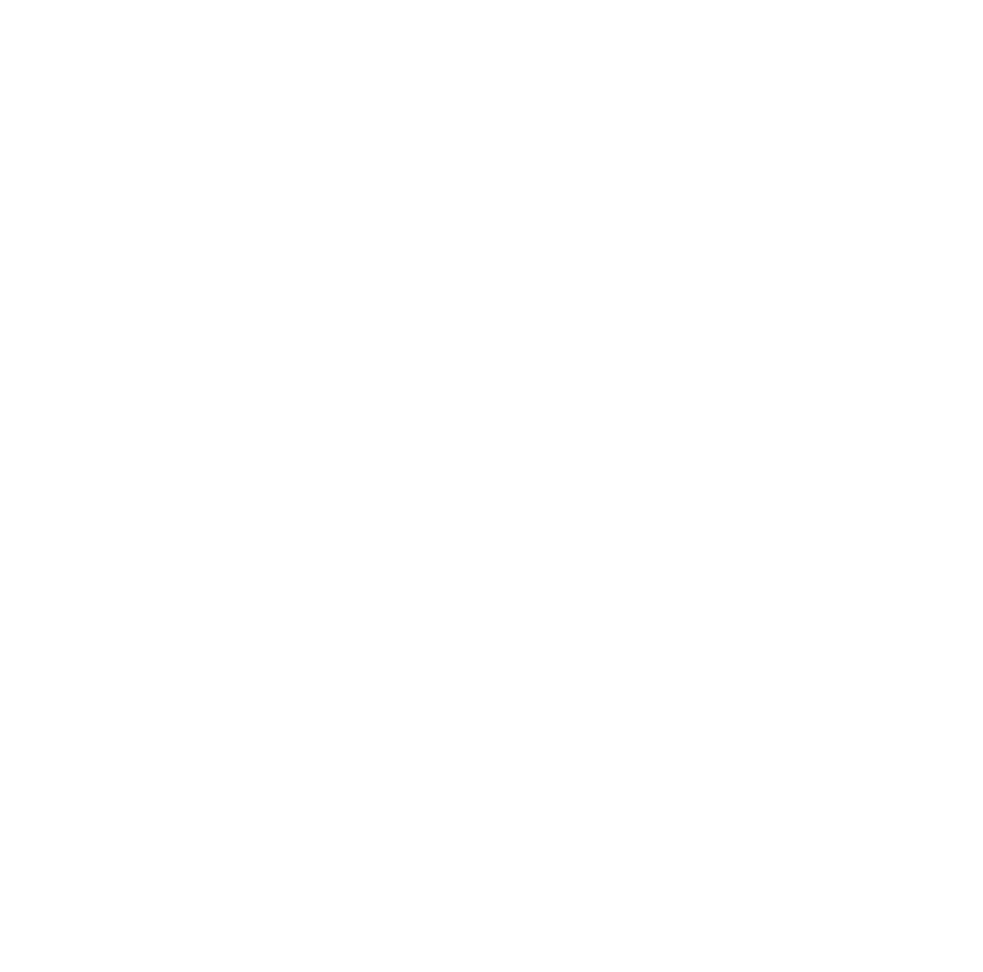
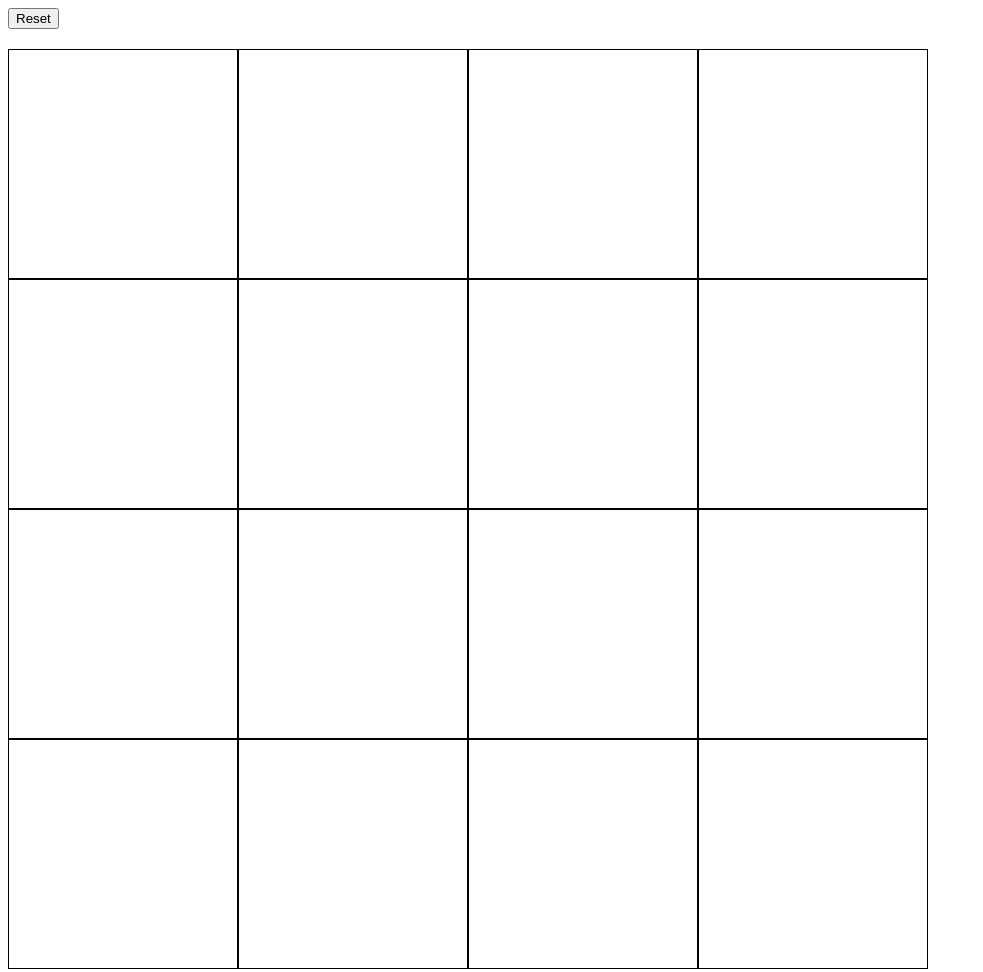
Before and after one commit to TruffleBug/4-etch-a-sketch, a plain HTML site: page index.html in a window 1280 px wide. Shown: the whole page, without its empty margins (0-983 px from the left). Before the commit the page ends 800 px from the top, so only its background shows below. Drawn offline with Linux system fonts and the light colour scheme.

Commit message:
Dynamic grid box based on manual entry in js
The boxes themselves will update size based on number of boxes per side
and a set container width. The number of boxes per side must be
manually updated in JS for now.

```diff
--- a/index.html
+++ b/index.html
@@ -7,6 +7,8 @@
     <link rel="stylesheet" href="style.css">
 </head>
 <body>
+    <button>Reset</button>
+    <div id="gridContainer"></div>
     <script src="script.js" defer></script>
 </body>
 </html>
--- a/script.js
+++ b/script.js
@@ -0,0 +1,17 @@
+const gridContainer = document.querySelector('#gridContainer');
+
+let boxesOnSide = 4;
+let boxDim = 920 / boxesOnSide;
+
+for (let i = 0; i < boxesOnSide**2; i++) {
+    let box = document.createElement('div');
+    box.setAttribute('class', 'box');
+    gridContainer.appendChild(box);
+
+    box.addEventListener('mouseover', (event) => {
+        event.target.style.backgroundColor = 'lightgreen';
+    })
+
+    box.style.width = `${boxDim}px`;
+    box.style.height = `${boxDim}px`;
+}
--- a/style.css
+++ b/style.css
@@ -0,0 +1,24 @@
+body {
+    margin: 20;
+    padding: 0;
+}
+
+#gridContainer {
+    display: flex;
+    flex-wrap: wrap;
+    width: 920px;
+    height: 920px;
+    /* align-items: stretch; */
+}
+
+.box {
+    /* width: 57px; */
+    /* height: 20px; */
+    border: 1px solid black;
+    /* flex: 1; */
+    box-sizing: border-box;
+}
+
+button {
+    margin-bottom: 20px;
+}
```
